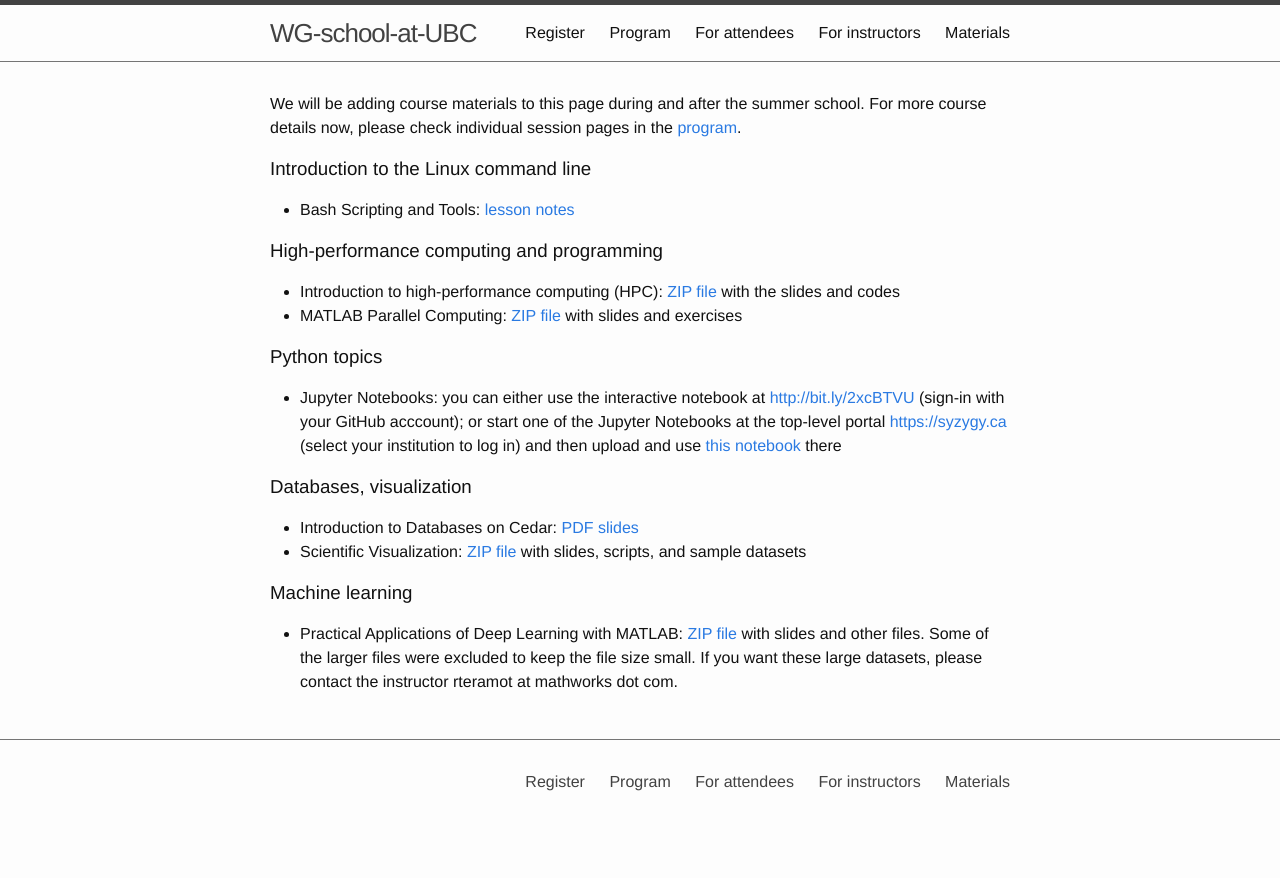
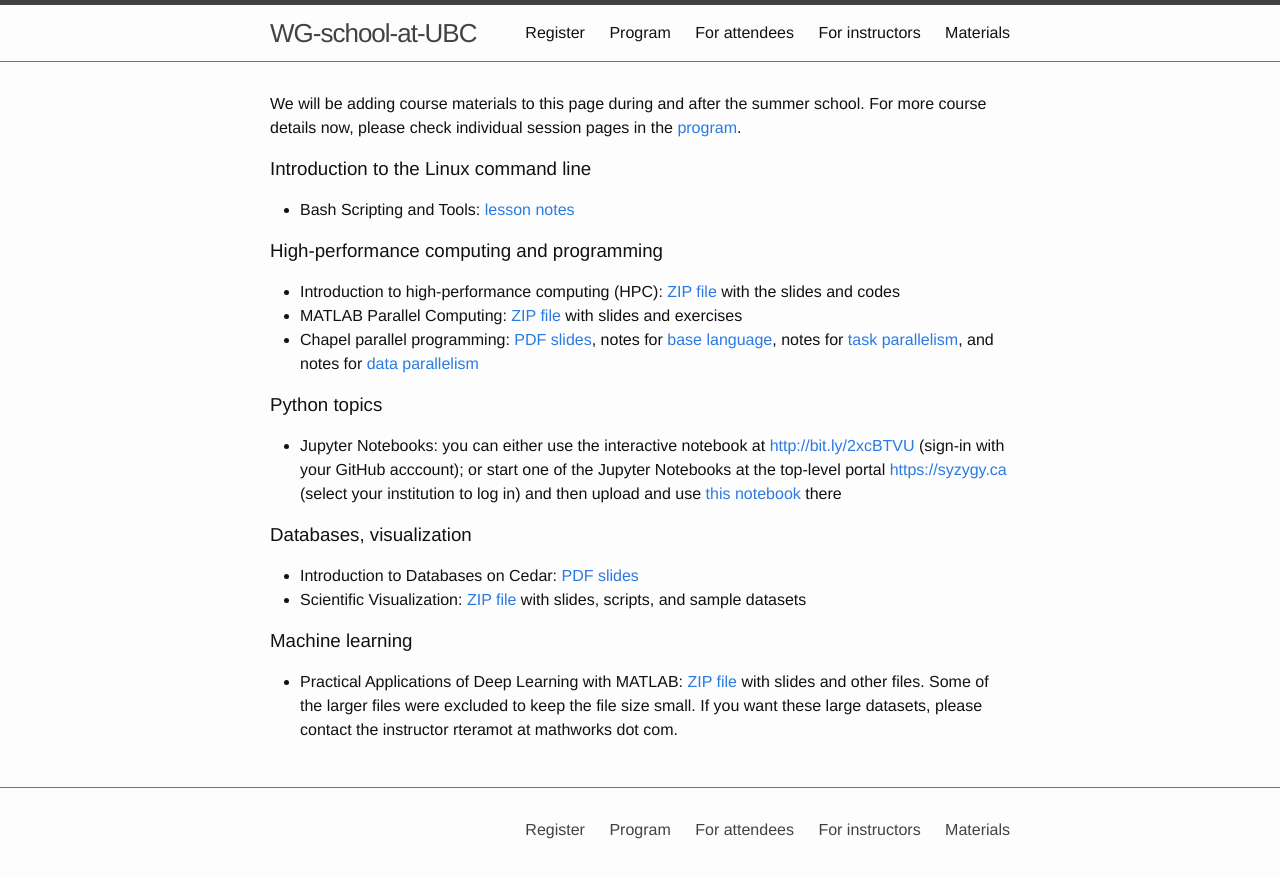
Before and after one commit to WestGrid/ubcSummerSchool2019, a Jekyll site: the page built from 4-materials.md, in a window 1280 px wide. Shown: the top 878 px of the page. Built offline with Jekyll 4.4.1, drawn with Linux system fonts in a browser that asks for light colours.

Commit message:
2019-Jun-27 08:27

```diff
--- a/4-materials.md
+++ b/4-materials.md
@@ -15,6 +15,7 @@ details now, please check individual session pages in the [program]({{ site.base
 
 - Introduction to high-performance computing (HPC): [ZIP file](https://owncloud.westgrid.ca/index.php/s/VCD8Pogqmk7eS16/download) with the slides and codes
 - MATLAB Parallel Computing: [ZIP file]({{ site.baseurl }}/materials/MATLAB-Parallel-Computing-Workshop.zip) with slides and exercises
+- Chapel parallel programming: [PDF slides](https://github.com/razoumov/publish/raw/master/chapel.pdf), notes for <a href="https://github.com/razoumov/publish/blob/master/01-base.md" target="_blank">base language</a>, notes for <a href="https://github.com/razoumov/publish/blob/master/02-task-parallelism.md" target="_blank">task parallelism</a>, and notes for <a href="https://github.com/razoumov/publish/blob/master/03-domain-parallelism.md" target="_blank">data parallelism</a>
 
 ### Python topics
 
```
